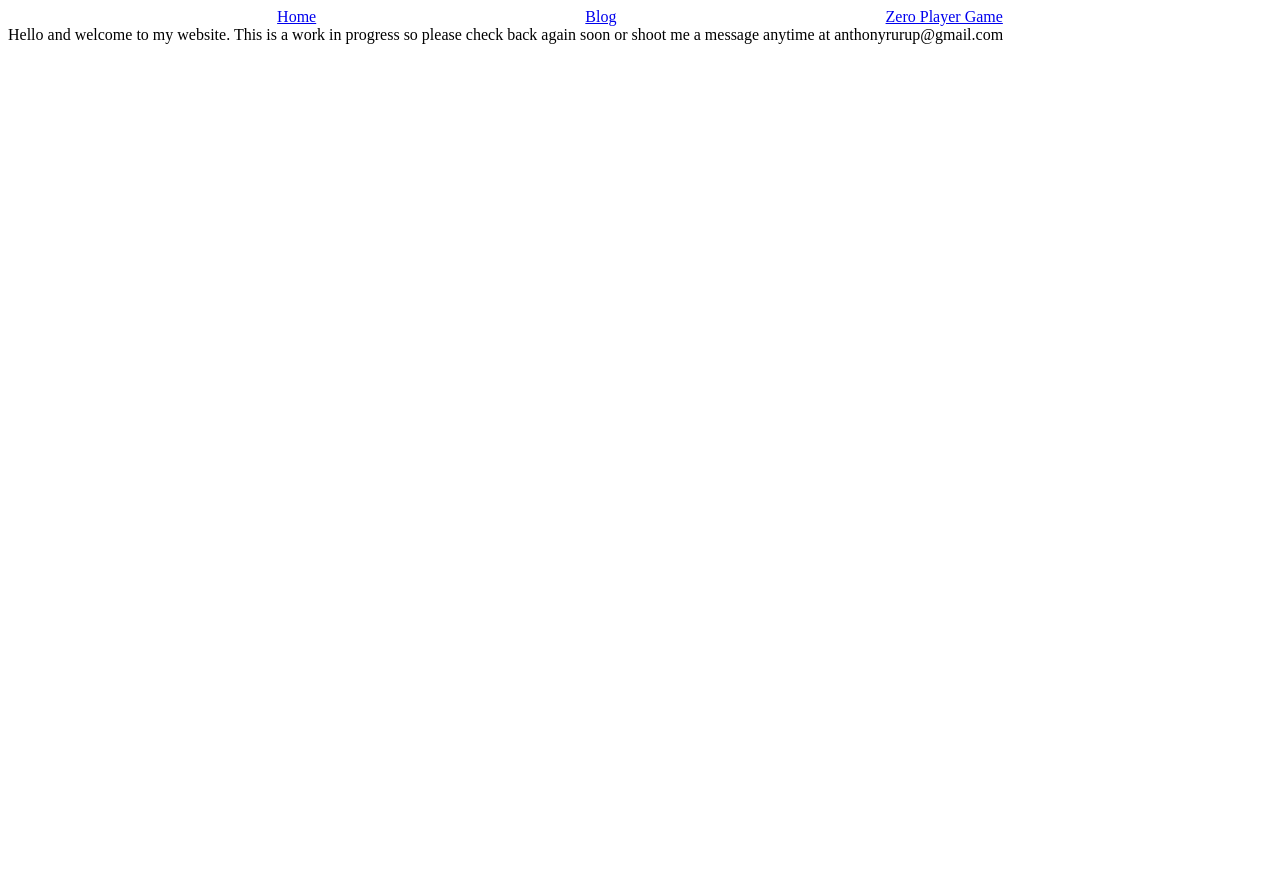
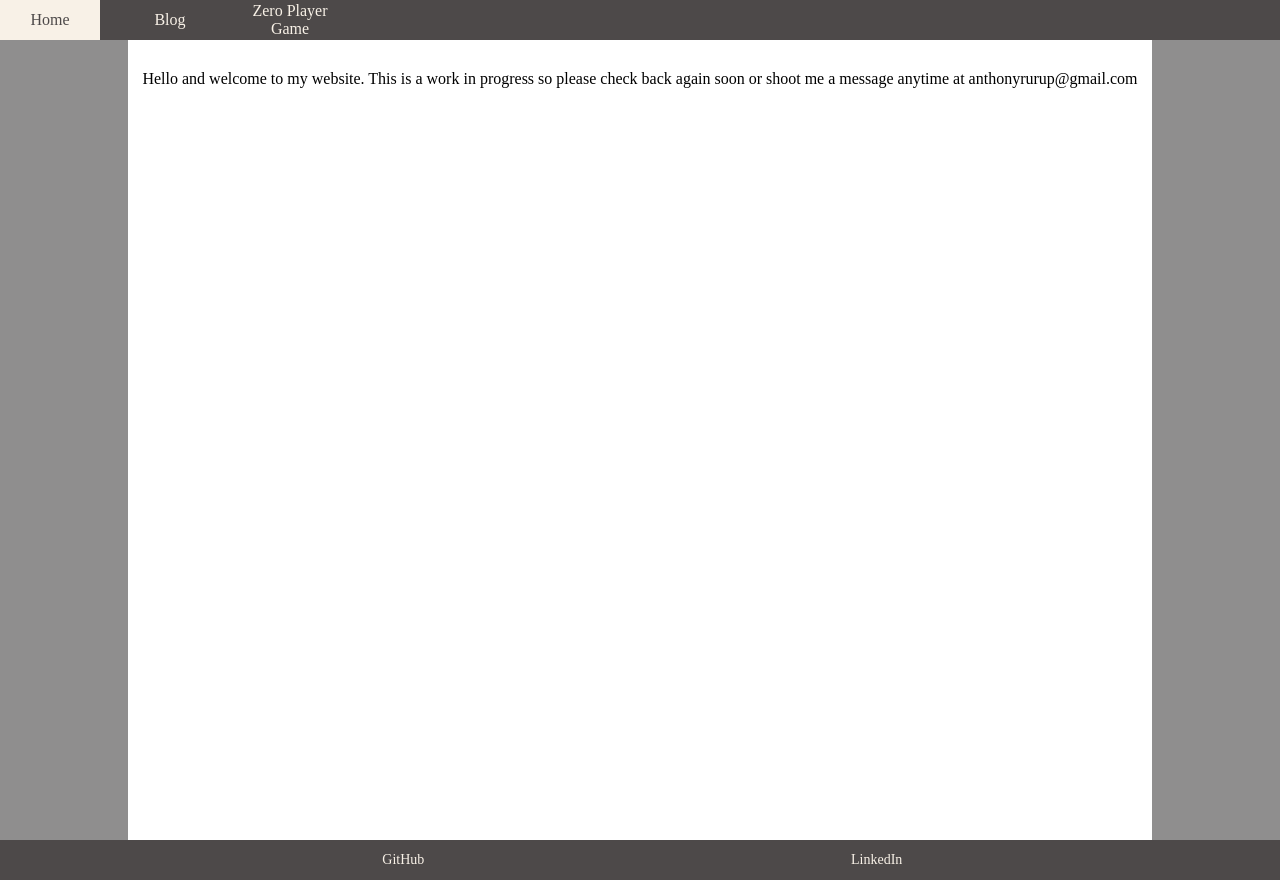
Before and after one commit to tcrurup/tcrurup.github.io, a plain HTML site: page index.html in a window 1280 px wide. Before the commit the page ends 800 px from the top, so only its background shows below. Drawn offline with Linux system fonts and the light colour scheme.

Commit message:
add footer and format footer and head css

```diff
--- a/blog/js/PostCollection.js
+++ b/blog/js/PostCollection.js
@@ -9,7 +9,7 @@
     get allPosts(){ return this._posts }
 
     getPostAtIndex(index){
-        return this._posts[index].content
+        return this._posts[index]
     }
 
     get length(){ return this._posts.length }
--- a/index.html
+++ b/index.html
@@ -5,15 +5,20 @@
         <title>Rurup Portfolio</title>
     </head>
     <body>
-        <div class="container">
+        <div id="container">
             <div id="main">
-                Hello and welcome to my website.  This is a work in progress so please check back again soon or shoot me a message anytime at anthonyrurup@gmail.com
+                <div class="side-border"></div>
+                    <div id="content">
+                        Hello and welcome to my website.  This is a work in progress so please check back again soon or shoot me a message anytime at anthonyrurup@gmail.com
+                    </div>
+                <div class="side-border"></div>
             </div>
         </div>
+
     </body>
 
     <script type="module" src="./js/components/navbar.js"></script>
-
+    <script type="module" src="./js/components/footer.js"></script>
 
 
 </html>
--- /dev/null
+++ b/js/components/footer.js
@@ -0,0 +1,25 @@
+const footerLinks = [
+    {
+        innerHTML: "GitHub",
+        href: "https://github.com/tcrurup"
+    },
+    {
+        innerHTML: "LinkedIn",
+        href: "https://www.linkedin.com/in/tony-rurup/"
+    },
+]
+
+const createFooter = () =>{
+    let footerElement = document.createElement("footer")
+
+    footerLinks.forEach(link => {
+        let linkElement = document.createElement("a")
+        linkElement.href = link.href;
+        linkElement.innerHTML = link.innerHTML;
+        footerElement.append(linkElement)
+    })
+
+    return footerElement
+}
+
+document.getElementById("container").append(createFooter())
--- a/js/components/navbar.js
+++ b/js/components/navbar.js
@@ -28,4 +28,4 @@
 
 
 
-document.body.prepend(createNavBar())
+document.getElementById("container").prepend(createNavBar())
--- a/styles.css
+++ b/styles.css
@@ -1,3 +1,7 @@
+body{
+    margin: 0px;
+}
+
 canvas{
     height: auto;
     width: auto;
@@ -5,7 +9,83 @@
 
 nav{
     display: flex;
+    height: 40px;
+    width: 100vw;
+    flex-wrap: nowrap;
+    justify-content: start;
+    gap: 20px;
+    background-color: rgb(77, 73, 73);
+}
+
+nav a{
+    text-decoration: none;
+    text-align: center;
+    align-content: center;
+    width: 100px;
+    color:rgb(248, 241, 231);
+}
+
+nav a:hover{
+    color: rgb(77, 73, 73);
+    background-color: rgb(248, 241, 231);
+}
+
+footer{
+    display: flex;
+    height: 40px;
+    width: 100vw;
+    font-size: 14px;
     flex-wrap: nowrap;
     justify-content: space-evenly;
+    gap: 20px;
+    background-color: rgb(77, 73, 73);
+}
+
+footer a{
+    text-decoration: none;
+    text-align: center;
+    align-content: center;
+    width: 100px;
+    color:rgb(248, 241, 231);
+}
+
+div#post-viewer{
+    width: 70vw;
+    height: 80vh;
+    overflow: scroll;
+}
+
+div#post-viewer figure.size-large{
+    text-align: center;
 
 }
+
+div#post-viewer figure.size-large img{
+    max-width:80%;
+    width: auto;
+    height: auto;
+    margin: auto;
+}
+
+div#post-viewer div.wp-block-syntaxhighlighter-code{
+
+}
+
+div#main{
+    width: 100vw;
+    display: flex;
+    flex-direction: row;
+}
+
+div#content{
+    width: 80vw;
+    text-align: center;
+    padding-top: 30px;
+}
+
+div.side-border{
+    display: inline-block;
+    width: 10vw;
+    height: 100vh;
+    background-color: rgb(143, 142, 142);
+}
```
Also changed, not shown: blog/index.html (+2 -1 lines), blog/js/PostViewer.js (+9 -2 lines).
